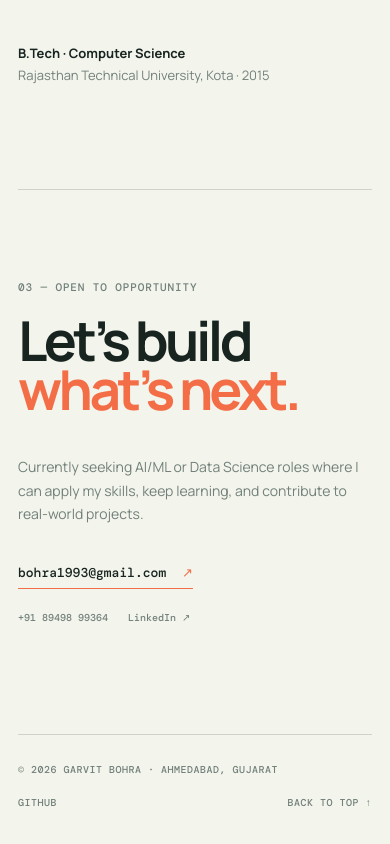
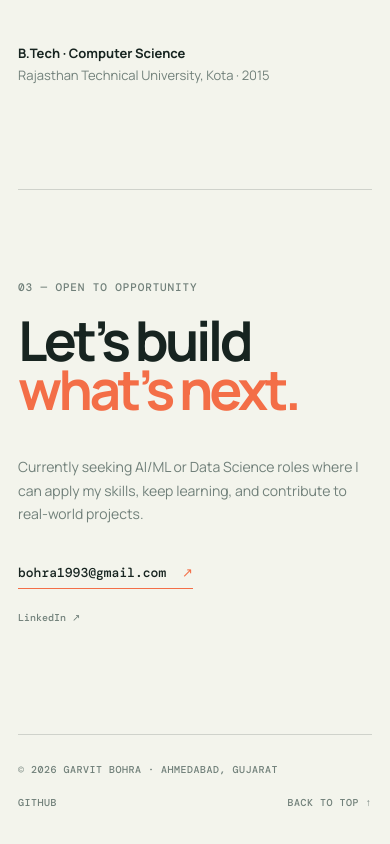
Before and after one commit to GarvitBohra/GarvitBohra.github.io, a plain HTML site: page index.html in a window 390 px wide. Shown: the part 5708-6552 px from the top of the page. Drawn offline with nearby package versions, Linux system fonts and the light colour scheme.

Commit message:
Remove phone number from portfolio

```diff
--- a/index.html
+++ b/index.html
@@ -42,7 +42,7 @@
 
     <section class="experience-section wrap" id="about"><div class="section-heading reveal"><div><p class="eyebrow">Experience</p><h2>Built in the<br /><em>real world.</em></h2></div><p class="section-intro">From shipping web interfaces to leading a technical services business, I bring hands-on execution and ownership.</p></div><div class="experience-list"><article class="experience-item reveal"><div><span class="experience-date">May 2024 — Aug 2025</span><span class="experience-place">Jodhpur, India</span></div><div><h3>Web Developer Intern <span>· Lamrod Telematics</span></h3><p>Designed responsive interfaces with HTML, CSS, and JavaScript; improved cross-browser page-load consistency and maintained clean GitHub workflows.</p></div></article><article class="experience-item reveal reveal-delay"><div><span class="experience-date">2016 — 2021</span><span class="experience-place">India</span></div><div><h3>Co-Founder & Technical Lead <span>· Geek Solution</span></h3><p>Co-founded and ran a computer services business, handling client communication, technical troubleshooting, operating system setup, and end-to-end service delivery.</p></div></article></div></section>
     <section class="credentials-section wrap"><div class="credentials-column reveal"><p class="eyebrow">Certifications</p><ul class="credential-list"><li>Machine Learning Specialization & Deep Learning <span>Andrew Ng · Stanford Online</span></li><li>Google Data Analytics Certificate <span>Foundational & Advanced · Google</span></li><li>Python for Data Science, AI & Development <span>IBM · Coursera</span></li><li>Generative AI: Agents, RAG, LangChain & LLMs <span>Coursera</span></li><li>Preparing for Google Cloud Certification <span>Cloud Engineer · Google Cloud Training</span></li></ul></div><div class="credentials-column reveal reveal-delay"><p class="eyebrow">Toolkit</p><div class="skill-cloud"><span>Python</span><span>SQL</span><span>TensorFlow</span><span>Scikit-learn</span><span>LangChain</span><span>RAG</span><span>Gemini AI</span><span>GCP</span><span>Tableau</span><span>Power BI</span><span>Git & GitHub</span><span>Firebase</span></div><p class="education-note"><strong>B.Tech · Computer Science</strong><br />Rajasthan Technical University, Kota · 2015</p></div></section>
-    <section class="contact-section wrap" id="contact"><div><p class="eyebrow">03 — open to opportunity</p><h2>Let’s build<br /><em>what’s next.</em></h2></div><div class="contact-side"><p>Currently seeking AI/ML or Data Science roles where I can apply my skills, keep learning, and contribute to real-world projects.</p><a class="email-link" href="mailto:bohra1993@gmail.com">bohra1993@gmail.com <span>↗</span></a><div class="contact-details"><a href="tel:+91894989364">+91 89498 99364</a><a href="https://www.linkedin.com/in/garvitbohra" target="_blank" rel="noopener noreferrer">LinkedIn ↗</a></div></div></section>
+    <section class="contact-section wrap" id="contact"><div><p class="eyebrow">03 — open to opportunity</p><h2>Let’s build<br /><em>what’s next.</em></h2></div><div class="contact-side"><p>Currently seeking AI/ML or Data Science roles where I can apply my skills, keep learning, and contribute to real-world projects.</p><a class="email-link" href="mailto:bohra1993@gmail.com">bohra1993@gmail.com <span>↗</span></a><div class="contact-details"><a href="https://www.linkedin.com/in/garvitbohra" target="_blank" rel="noopener noreferrer">LinkedIn ↗</a></div></div></section>
   </main>
   <footer class="site-footer wrap"><span>© 2026 Garvit Bohra · Ahmedabad, Gujarat</span><div><a href="https://github.com/GarvitBohra" target="_blank" rel="noopener noreferrer">GitHub</a><a href="#top">Back to top ↑</a></div></footer>
   <script src="script.js"></script>
```
